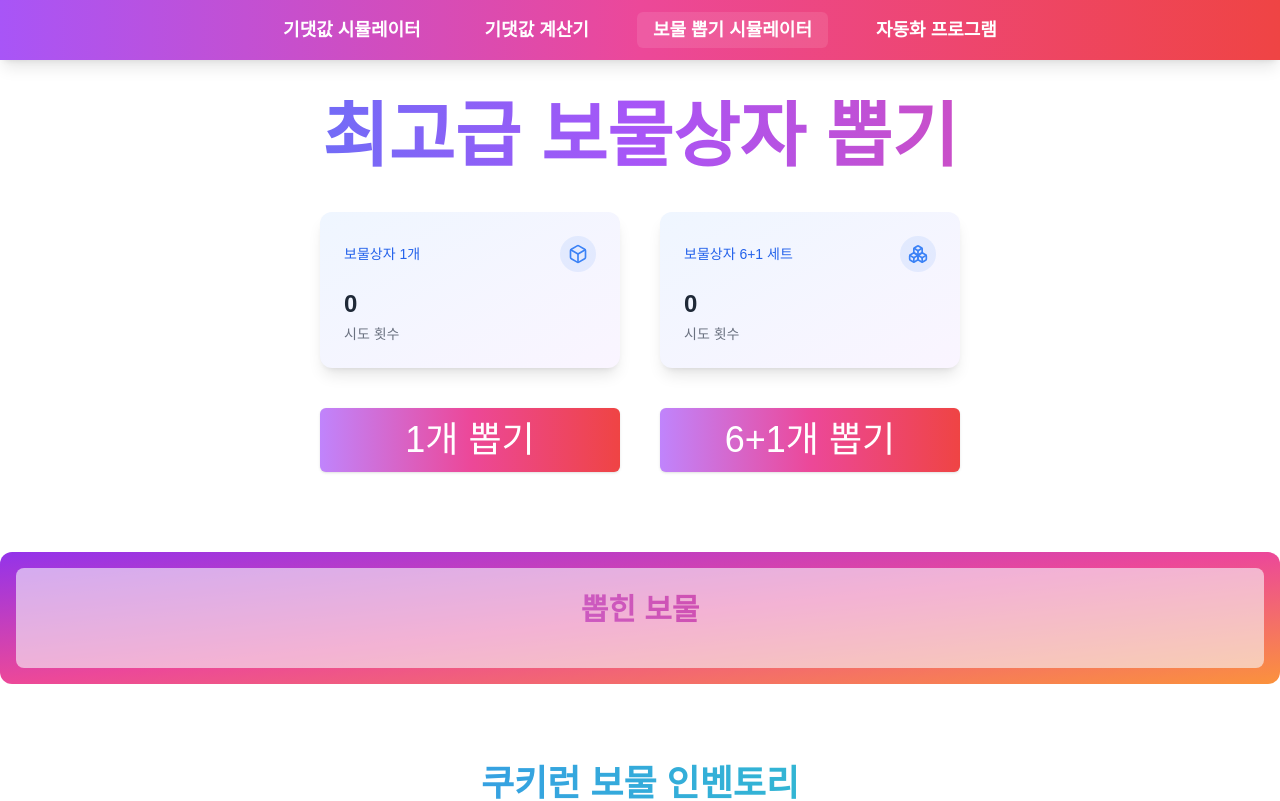
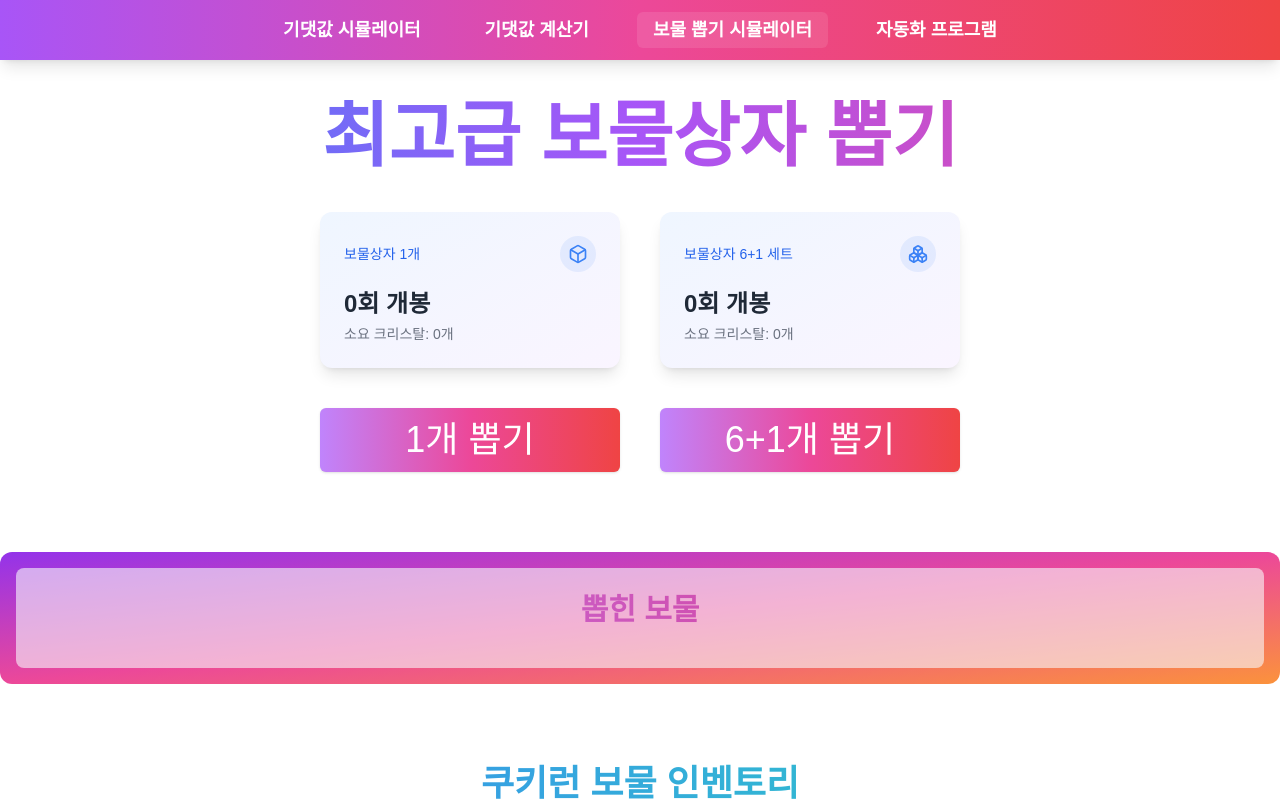
Before and after one commit to syki66/cookierun-crystal-simulator, a Next.js app: page /gacha in a window 1280 px wide. Shown: the top 801 px of the page. Built offline with nearby package versions, Linux system fonts and the light colour scheme.

Commit message:
feat: 뽑기 시뮬에 소요 크리스탈 개수 정보 추가

```diff
--- a/app/gacha/page.tsx
+++ b/app/gacha/page.tsx
@@ -47,14 +47,17 @@
         <div className="grid gap-10 grid-cols-2 md:w-1/2 mx-auto">
           <DashboardCard
             title="보물상자 1개"
-            subtext={`시도 횟수`}
-            value={singleCount.toLocaleString()}
+            subtext={`소요 크리스탈: ${(singleCount * 25).toLocaleString()}개`}
+            value={`${singleCount.toLocaleString()}회 개봉`}
             icon={Box}
           />
           <DashboardCard
             title="보물상자 6+1 세트"
-            subtext={`시도 횟수`}
-            value={multiCount.toLocaleString()}
+            subtext={`소요 크리스탈: ${(multiCount === 0
+              ? 0
+              : 119 + 108 * (multiCount - 1)
+            ).toLocaleString()}개`}
+            value={`${multiCount.toLocaleString()}회 개봉`}
             icon={Boxes}
           />
         </div>
```
